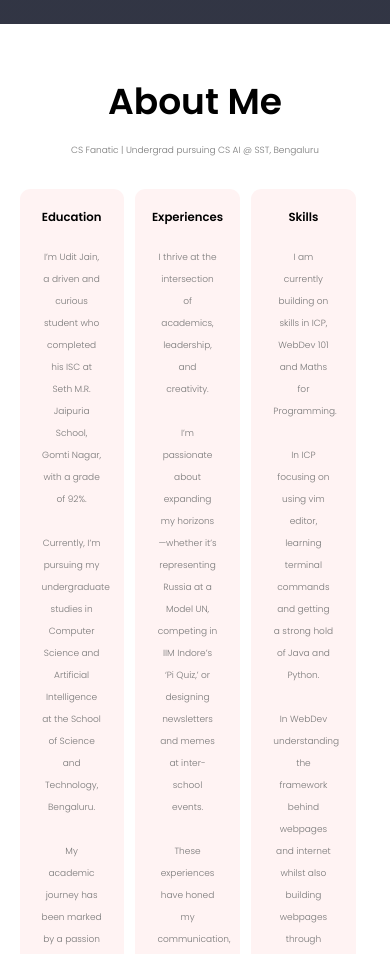
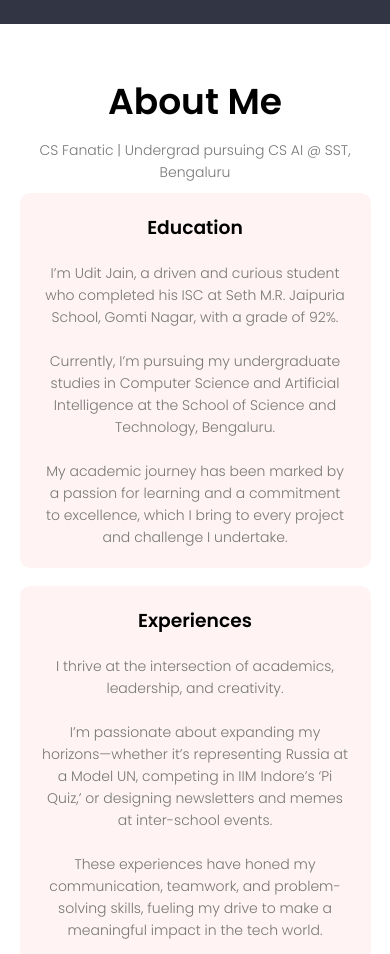
Before and after one commit to ujain-glitch/Portfolio, a plain HTML site: page index.html in a window 390 px wide. Shown: the part 820-1774 px from the top of the page. Drawn offline with Linux system fonts and the light colour scheme; grey boxes are pictures that could not be loaded.

Commit message:
Update style.css

```diff
--- a/style.css
+++ b/style.css
@@ -152,25 +152,23 @@ h3{
 @media(max-width: 1400px){
     .about>.row{
         display: flex;
-        margin-left: 0px;
-        margin-right: 15px;
+        margin: auto;
     }
     .about-col{
-        height: 700px;
+        height: auto;
     }
 }
 @media(max-width: 800px){
-    .row{
+    .about>.row{
         display: flex;
-        margin-left: 0px;
-        margin-right: 15px;
+        flex-direction: column;
+        margin: auto;
     }
     .about-col{
-        height: 1200px;
-        font-size: 10px;
+        width: 100%;
     }
     p{
-        font-size: 9px;
+        font-size: 14px;
     }
 }
 
@@ -183,7 +181,7 @@ h3{
     text-align: center;
 }
 .testimonials-col{
-    flex-basis: 44%;
+    flex-basis: 40%;
     border-radius: 10px;
     margin-bottom: 5%;
     text-align: left;
@@ -211,6 +209,10 @@ h3{
     .testimonials-col img{
         margin-left: 0px;
         margin-right: 15px;
+    }
+    .testimonials>.row{
+        display: flex;
+        flex-direction: column;
     }
 }
 .tags{
@@ -270,7 +272,7 @@ a{
 }
 @media (min-width: 701px) and (max-width: 1400px){
     .projects-col video{
-        height: 400px;
+        height: 300px;
         /* width: 150px; */
     }
 }
@@ -408,3 +410,8 @@ a{
         flex-direction: column;
     }
 }
+@media(max-width: 450px){
+    .contact-col div h5{
+        font-size: 15px;
+    }
+}
```
